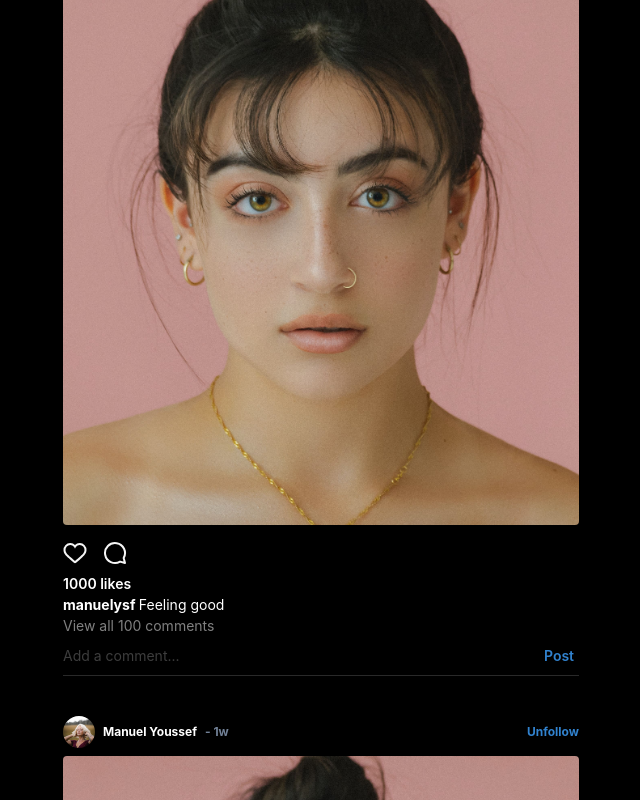
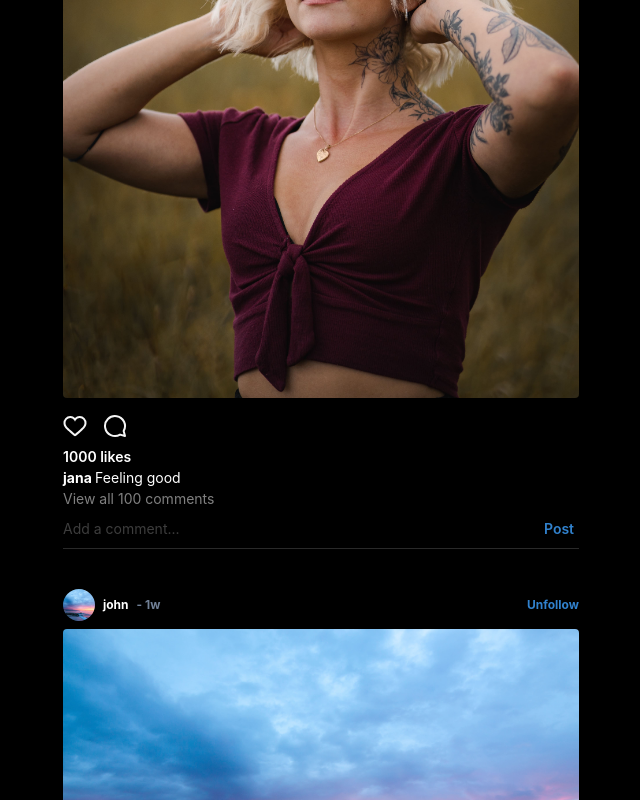
Before and after one commit to manuelysf/Cargram, a React (Vite) app: page / in a window 1280 px wide. Shown: the part 2000-2800 px from the top of the page, without its empty margins (209-849 px from the left). Built offline with nearby package versions, Linux system fonts and the light colour scheme.

Commit message:
Skelleton intengriert

```diff
--- a/src/components/Feed/FeedPost.jsx
+++ b/src/components/Feed/FeedPost.jsx
@@ -3,14 +3,14 @@
 import { Box, Image } from '@chakra-ui/react'
 import PostFooter from './PostFooter'
 
-const FeedPost = () => {
+const FeedPost = ({img,username,avatar}) => {
   return (
     <>
-        <PostHeader/>
+        <PostHeader username={username} avatar={avatar} />
         <Box my={2} borderRadius={4} overflow={"hidden"}>
-            <Image src='/img1.jpg' alt='users profile pic'/>
+            <Image src={img} alt={username}/>
         </Box>
-        <PostFooter/>
+        <PostFooter username={username}/>
     </>
   )
 }
--- a/src/components/Feed/FeedPosts.jsx
+++ b/src/components/Feed/FeedPosts.jsx
@@ -1,14 +1,41 @@
-import { Container } from '@chakra-ui/react'
-import React from 'react'
+import { Box, Container, Flex, Skeleton, SkeletonCircle, VStack } from '@chakra-ui/react'
+import React, { useEffect, useState } from 'react'
 import FeedPost from './FeedPost'
 
 const FeedPosts = () => {
+    const [isLoading,setIsLoading] = useState(true);
+
+    useEffect(() => {
+        setTimeout(() => {
+            setIsLoading(false)
+        },1000)
+    },[])
+
   return (
     <Container maxW={"container.sm"} py={10} px={2}>
-        <FeedPost/>
-        <FeedPost/>
-        <FeedPost/>
-        <FeedPost/>
+        {isLoading && [0,1,2,3].map((_,idx) => (
+            <VStack key={idx} gap={4} alignItems={"flex-start"} mb={10}>
+                <Flex gap={2}>
+                    <SkeletonCircle size={10}/>
+                    <VStack gap={2} alignItems={"flex-start"}>
+                        <Skeleton height={"10px"} w={"200px"}/>
+                        <Skeleton height={"10px"} w={"120px"}/>
+                    </VStack>
+                </Flex>
+                <Skeleton w={"full"}>
+                    <Box h={"500px"}>contents wrapped</Box>
+                </Skeleton>
+            </VStack>
+        ))}
+
+        {!isLoading && (
+            <>
+                <FeedPost img='/img1.jpg' username='manuel.ysf' avatar='/img1.jpg' />
+                <FeedPost img='/img2.jpg' username='josh' avatar='/img2.jpg' />
+                <FeedPost img='/img3.jpg' username='jana' avatar='/img3.jpg' />
+                <FeedPost img='/img4.jpg' username='john' avatar='/img4.jpg' />
+            </>
+        )}
     </Container>
   )
 }
--- a/src/components/Feed/PostFooter.jsx
+++ b/src/components/Feed/PostFooter.jsx
@@ -2,7 +2,7 @@
 import React, { useState } from 'react'
 import { CommentLogo, NotificationsLogo, UnlikeLogo } from '../../assets/constants';
 
-const PostFooter = () => {
+const PostFooter = ({username}) => {
     const [liked, setLiked] = useState(false);
     const [likes, setLikes] = useState(1000)
 
@@ -31,7 +31,7 @@
             {likes} likes
         </Text>
         <Text fontWeight={700} fontSize={"sm"}>
-            manuelysf{" "}
+            {username}{" "}
             <Text as={"span"} fontWeight={400}>
                 Feeling good
             </Text>
--- a/src/components/Feed/PostHeader.jsx
+++ b/src/components/Feed/PostHeader.jsx
@@ -1,13 +1,13 @@
 import { Avatar, Box, Flex, Text } from '@chakra-ui/react'
 import React from 'react'
 
-const PostHeader = () => {
+const PostHeader = ({username, avatar}) => {
   return (
     <Flex justifyContent={"space-between"} alignItems={"center"} w={"full"} my={2}>
         <Flex alignItems={"center"} gap={2}>
-            <Avatar src='/img3.jpg' alt="users profile pic" size={"sm"}/>
+            <Avatar src={avatar} alt="users profile pic" size={"sm"}/>
             <Flex fontSize={12} fontWeight={"bold"} gap={2}>
-                Manuel Youssef
+               {username}
                 <Box color={"gray.500"}>
                     - 1w
                 </Box>
```
